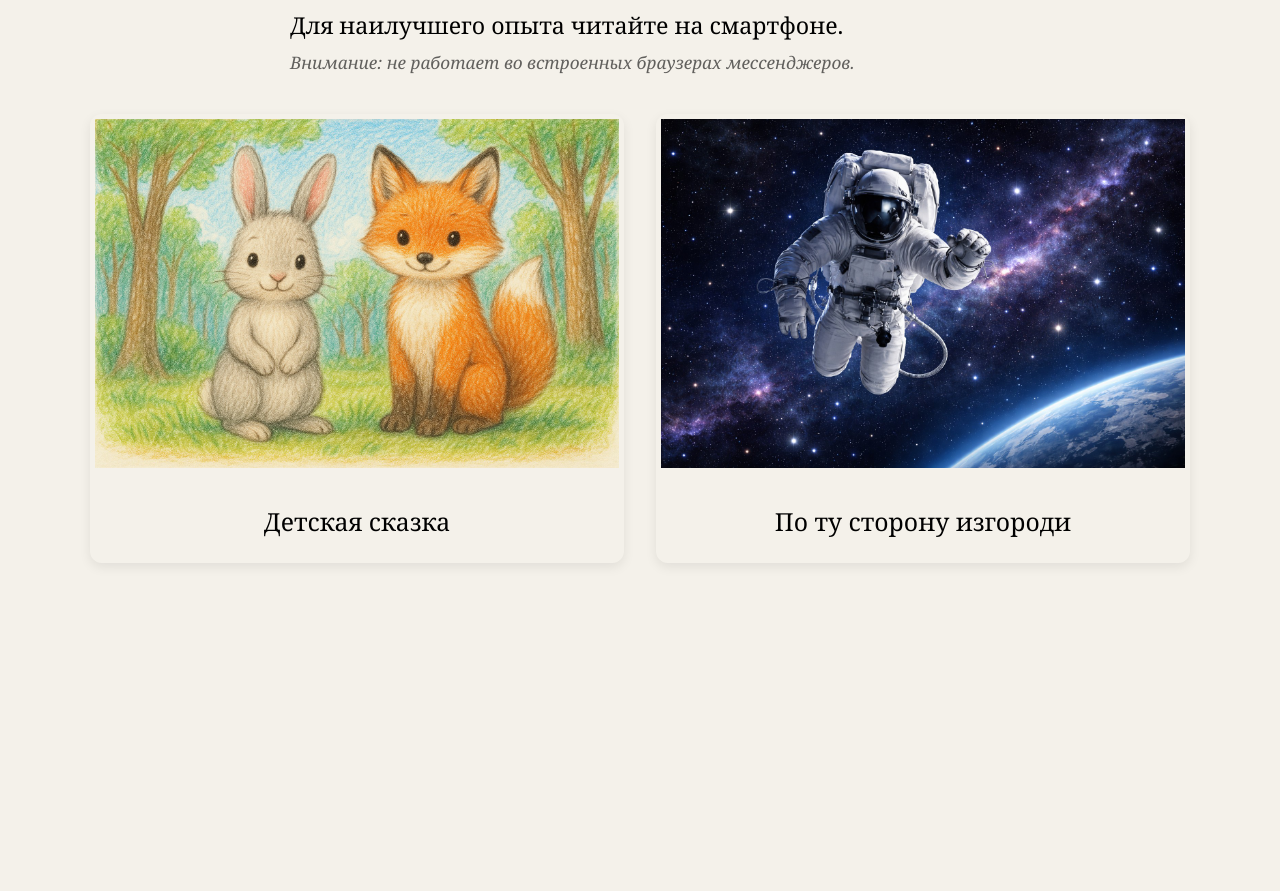
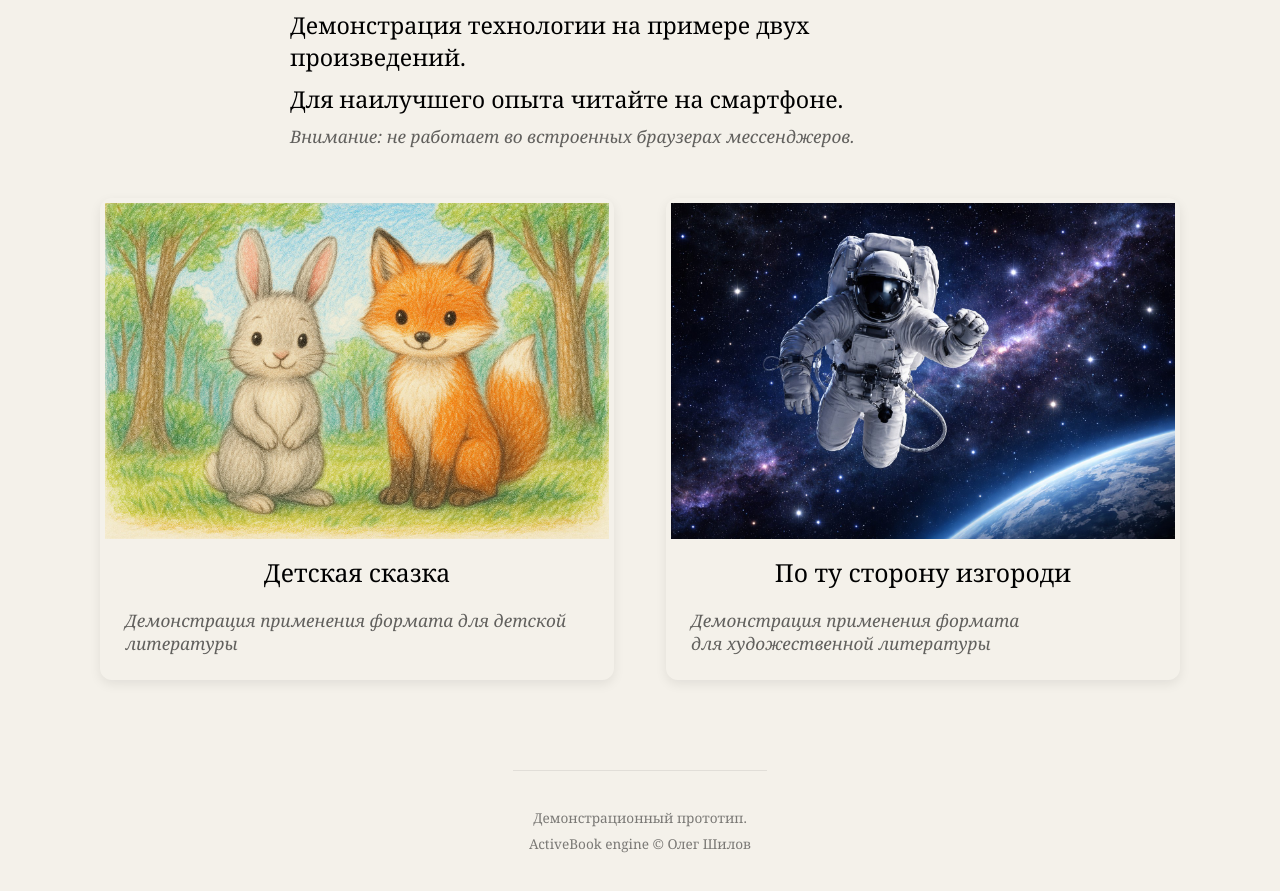
Before and after one commit to KrimsonKing1337/activeBook-main, a React app: page / in a window 1280 px wide. Shown: the part 229-1120 px from the top of the page. Before the commit the page ends 852 px from the top, so only its background shows below. Built offline with nearby package versions, Linux system fonts and the light colour scheme.

Commit message:
styles; text;

```diff
--- a/src/components/App/App.scss
+++ b/src/components/App/App.scss
@@ -30,3 +30,17 @@
     }
   }
 }
+
+.Footer {
+  font-size: 0.85rem;
+  color: rgba(#000, 0.5);
+  line-height: 1.6;
+  text-align: center;
+  margin-top: 80px;
+  padding: 32px 16px;
+  border-top: 1px solid rgba(#000, 0.08);
+
+  p {
+    margin: 4px 0;
+  }
+}
--- a/src/components/App/App.tsx
+++ b/src/components/App/App.tsx
@@ -13,9 +13,13 @@ export const App = () => {
 
       <div className={styles.Desc}>
         <p>
-          ActiveBooks &mdash; книги в&nbsp;формате «живая книга»,
+          ActiveBooks &mdash; новый формат интерактивных цифровых книг,
           с&nbsp;различными визуальными эффектами,
           звуками, музыкой, вибрацией и&nbsp;вспышкой.
+        </p>
+
+        <p>
+          Демонстрация технологии на&nbsp;примере двух произведений.
         </p>
 
         <p>
@@ -28,6 +32,11 @@ export const App = () => {
       </div>
 
       <BooksWrapper />
+
+      <div className={styles.Footer}>
+        <p>Демонстрационный прототип.</p>
+        <p>ActiveBook engine © Олег Шилов</p>
+      </div>
     </div>
   );
 };
--- a/src/components/BooksWrapper/BooksWrapper.scss
+++ b/src/components/BooksWrapper/BooksWrapper.scss
@@ -1,6 +1,6 @@
 .BooksWrapper {
   display: grid;
-  grid-template-columns: repeat(auto-fill, minmax(500px, 1fr));
+  grid-template-columns: repeat(auto-fill, minmax(480px, 1fr));
   justify-content: center;
   gap: 32px;
   margin-top: 40px;
--- a/src/components/BooksWrapper/BooksWrapper.tsx
+++ b/src/components/BooksWrapper/BooksWrapper.tsx
@@ -8,8 +8,19 @@ import * as styles from './BooksWrapper.scss';
 export const BooksWrapper = () => {
   return (
     <div className={styles.BooksWrapper}>
-      <Book name="Детская сказка" imgSrc={FirstBookCoverImage} link="/fairytale" />
-      <Book name="По ту сторону изгороди" imgSrc={SecondBookCoverImage} link="/over-the-garden-wall" />
+      <Book
+        name="Детская сказка"
+        desc="Демонстрация применения формата для&nbsp;детской литературы"
+        imgSrc={FirstBookCoverImage}
+        link="/fairytale"
+      />
+
+      <Book
+        name="По ту сторону изгороди"
+        desc="Демонстрация применения формата для&nbsp;художественной литературы"
+        imgSrc={SecondBookCoverImage}
+        link="/over-the-garden-wall"
+      />
     </div>
   );
 };
--- a/src/components/BooksWrapper/components/Book/Book.scss
+++ b/src/components/BooksWrapper/components/Book/Book.scss
@@ -3,9 +3,9 @@
   flex-direction: column;
   align-items: center;
   justify-content: center;
-  gap: 20px;
   border-radius: 12px;
   padding: 5px;
+  margin: 10px;
   transition: 0.3s ease-in-out;
   box-shadow: 0 4px 12px rgba(0, 0, 0, 0.08);
   cursor: pointer;
@@ -18,5 +18,12 @@
 
 .Name {
   font-size: clamp(24px, 3.1vmin, 48px);
-  padding: 16px 20px 20px;
+  padding-top: 16px;
 }
+
+.Desc {
+  font-style: italic;
+  font-size: clamp(16px, 2.15vmin, 32px);
+  opacity: 0.6;
+  padding: 20px;
+}
--- a/src/components/BooksWrapper/components/Book/Book.tsx
+++ b/src/components/BooksWrapper/components/Book/Book.tsx
@@ -3,10 +3,11 @@ import * as styles from './Book.scss';
 export type BookProps = {
   imgSrc: string;
   name: string;
+  desc: string;
   link: string;
 };
 
-export const Book = ({ imgSrc, name, link }: BookProps) => {
+export const Book = ({ imgSrc, name, desc, link }: BookProps) => {
   const clickHandler = () => {
     window.open(link, '_blank');
   };
@@ -18,6 +19,10 @@ export const Book = ({ imgSrc, name, link }: BookProps) => {
       <div className={styles.Name}>
         {name}
       </div>
+
+      <div className={styles.Desc}>
+        {desc}
+      </div>
     </div>
   );
 };
```
